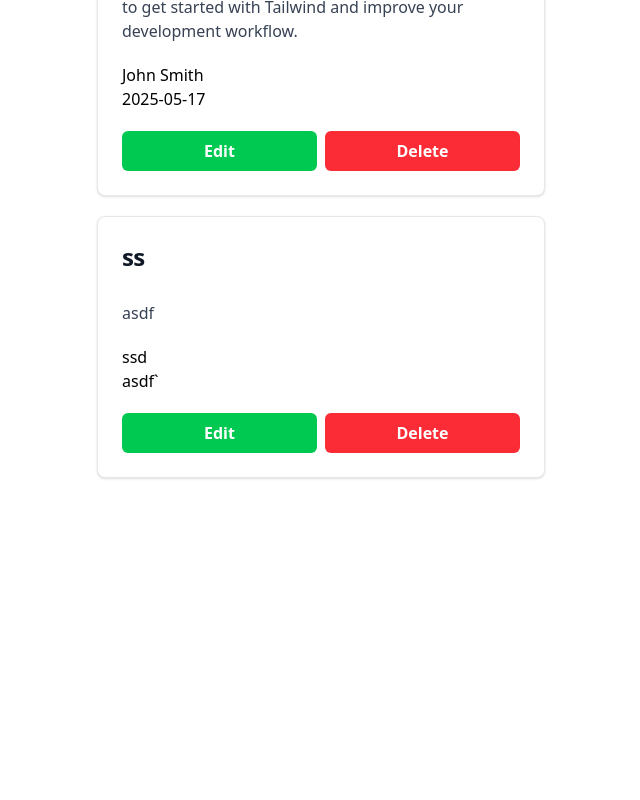
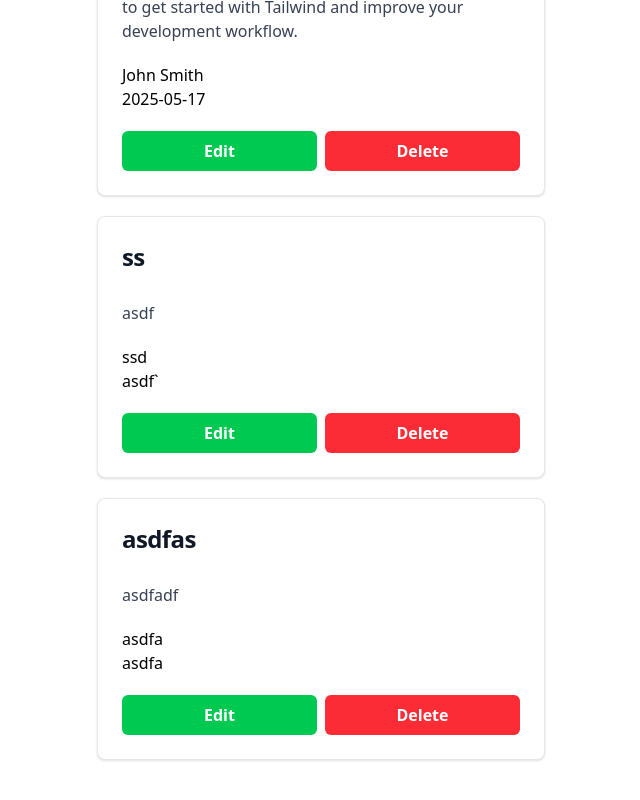
Before and after one commit to rakib00-dev/react-json-server, a React (Vite) app: page / in a window 1280 px wide. Shown: the part 760-1560 px from the top of the page, without its empty margins (47-687 px from the left). Before the commit the page ends 1294 px from the top, so only its background shows below. Built offline with nearby package versions, Linux system fonts and the light colour scheme; data requests are answered from the project's data file.

Commit message:
added the final blow

```diff
--- a/data/db.json
+++ b/data/db.json
@@ -20,6 +20,13 @@
       "author": "ssd",
       "date": "asdf`",
       "content": "asdf"
+    },
+    {
+      "id": "1747822080194",
+      "title": "asdfas",
+      "author": "asdfa",
+      "date": "asdfa",
+      "content": "asdfadf"
     }
   ]
 }
--- a/src/App.jsx
+++ b/src/App.jsx
@@ -7,6 +7,7 @@ import AddData from './components/AddData';
 function App() {
   const [data, setData] = useState([]);
   const [changingData, setChangingData] = useState(null);
+  const [isEditClicked, setIsEditClicked] = useState(false);
 
   useEffect(() => {
     const fetchData = async () => {
@@ -71,8 +72,19 @@ function App() {
 
   return (
     <div className=" max-w-5xl mx-auto p-4 m-10 mt-4 grid gap-5">
-      <TakeInput addBlog={addBlog} changingData={changingData} />
-      <AddData data={data} deleteBlog={deleteBlog} bringData={bringData} />
+      <TakeInput
+        addBlog={addBlog}
+        changingData={changingData}
+        isEditClicked={isEditClicked}
+        setIsEditClicked={setIsEditClicked}
+        setChangingData={setChangingData}
+      />
+      <AddData
+        data={data}
+        deleteBlog={deleteBlog}
+        bringData={bringData}
+        setIsEditClicked={setIsEditClicked}
+      />
     </div>
   );
 }
--- a/src/components/AddData.jsx
+++ b/src/components/AddData.jsx
@@ -1,6 +1,6 @@
-import React from 'react';
+import React, { useState } from 'react';
 
-const AddData = ({ data, deleteBlog, bringData }) => {
+const AddData = ({ data, deleteBlog, bringData, setIsEditClicked }) => {
   return (
     <div className="grid gap-5">
       {data.map((e, i) => (
@@ -26,7 +26,7 @@ const AddData = ({ data, deleteBlog, bringData }) => {
               className="transition-all duration-300 w-full rounded-md py-2 px-2 font-bold bg-green-500 text-white cursor-pointer hover:bg-green-200 hover:text-black"
               onClick={() => {
                 bringData(e);
-                writeData();
+                setIsEditClicked(true);
               }}
             >
               Edit
--- a/src/components/TakeInput.jsx
+++ b/src/components/TakeInput.jsx
@@ -1,6 +1,12 @@
 import { useRef, useState } from 'react';
 
-const TakeInput = ({ addBlog, changingData }) => {
+const TakeInput = ({
+  addBlog,
+  changingData,
+  isEditClicked,
+  setIsEditClicked,
+  setChangingData,
+}) => {
   const [isBtnClicked, setIsBtnClicked] = useState(false);
 
   const titleRef = useRef();
@@ -11,6 +17,7 @@ const TakeInput = ({ addBlog, changingData }) => {
   const handleSubmit = (e) => {
     e.preventDefault();
 
+    if (!changingData) {
       setIsBtnClicked(true);
 
       if (isBtnClicked) return;
@@ -21,7 +28,17 @@ const TakeInput = ({ addBlog, changingData }) => {
         dateRef.current.value,
         contentRef.current.value
       );
+    }
   };
+
+  if (changingData) {
+    titleRef.current.value = changingData.title;
+    authorRef.current.value = changingData.author;
+    dateRef.current.value = changingData.date;
+    contentRef.current.value = changingData.content;
+  }
+
+  console.log(changingData);
 
   return (
     <form className="mx-auto w-full grid gap-2" onSubmit={handleSubmit}>
@@ -79,7 +96,23 @@ const TakeInput = ({ addBlog, changingData }) => {
           ></textarea>
         </div>
       </div>
-      <div className="w-full flex justify-end">
+      <div className="w-full flex justify-end gap-2">
+        {isEditClicked ? (
+          <>
+            <button
+              className="transition-all duration-300 text-white relative bg-gray-500 hover:bg-gray-300 hover:text-black font-medium rounded-lg text-sm px-6 py-3 cursor-pointer w-fit"
+              onClick={() => {
+                setIsEditClicked(false);
+                setChangingData(null);
+              }}
+            >
+              Cancel
+            </button>
+            <button className="transition-all duration-300 text-white relative bg-green-700 hover:bg-green-800 font-medium rounded-lg text-sm px-6 py-3 cursor-pointer w-fit">
+              Update
+            </button>
+          </>
+        ) : (
           <button
             type="submit"
             className=" text-white relative bg-green-700 hover:bg-green-800 font-medium rounded-lg text-sm px-6 py-3 cursor-pointer w-fit"
@@ -87,6 +120,7 @@ const TakeInput = ({ addBlog, changingData }) => {
           >
             Submit
           </button>
+        )}
       </div>
     </form>
   );
```
Lines whose indentation alone changed are shown as unchanged.
